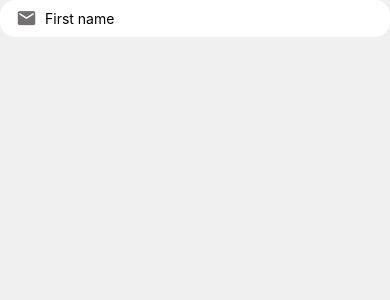
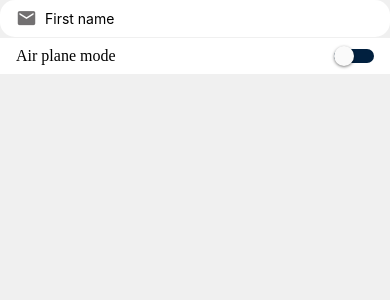
Before and after one commit to LeonelKero/done-with, a React Native app: screen / in a window 390 px wide. Shown: the top 300 px of the page. Built offline with nearby package versions, Linux system fonts and the light colour scheme.

Commit message:
Code refactoring

```diff
--- a/App.js
+++ b/App.js
@@ -1,19 +1,25 @@
+import { MaterialCommunityIcons } from "@expo/vector-icons";
 import { StyleSheet } from "react-native";
+import DWInput from "./app/components/input/DWInput";
+import DWSwitch from "./app/components/switch/DWSwitch";
 import color from "./app/config/color";
-import ProductImageScreen from "./app/screens/product/ProductImageScreen";
-import WelcomeScreen from "./app/screens/welcome/WelcomeScreen";
-import ListingDetailsScreen from "./app/screens/details/ListingDetailsScreen";
-import MessagesScreen from "./app/screens/messages/MessagesScreen";
-import AccountScreen from "./app/screens/account/AccountScreen";
-import ListingsScreen from "./app/screens/listings/ListingsScreen";
 import RootContainer from "./app/screens/RootContainer";
-import DWInput from "./app/components/input/DWInput";
-import {MaterialCommunityIcons} from '@expo/vector-icons'
 
 export default function App() {
-  return <RootContainer>
-    <DWInput placeholder="First name" Icon={<MaterialCommunityIcons name="email" size={21} color={color.gray} />} />
-  </RootContainer>
+  return (
+    <RootContainer>
+      <DWInput
+        placeholder="First name"
+        Icon={
+          <MaterialCommunityIcons name="email" size={21} color={color.gray} />
+        }
+      />
+      <DWSwitch
+        text="Air plane mode"
+        getCurrentState={(state) => console.log("Switch state", state)}
+      />
+    </RootContainer>
+  );
 }
 
 const styles = StyleSheet.create({
--- a/app/components/input/DWInput.tsx
+++ b/app/components/input/DWInput.tsx
@@ -5,12 +5,13 @@ import color from "../../config/color";
 interface Props {
   placeholder: string;
   value: string;
-  onTextChange: (text: string) => void;
+  getText: (text: string) => void;
   Icon: ReactNode;
 }
 
 const DWInput = ({ placeholder, Icon }: Props) => {
   const [value, setValue] = useState<string>("");
+  // TODO: Get typed value from parent
 
   return (
     <View style={styles.container}>
@@ -42,6 +43,6 @@ const styles = StyleSheet.create({
   input: {
     paddingStart: 8,
     paddingEnd: 16,
-    width: '100%'
+    width: "100%",
   },
 });
--- /dev/null
+++ b/app/components/switch/DWSwitch.tsx
@@ -0,0 +1,47 @@
+import React, { useState } from "react";
+import { StyleSheet, Switch, View } from "react-native";
+import color from "../../config/color";
+import DWText from "../text/DWText";
+
+interface Props {
+  text: string;
+  getCurrentState: (cState: boolean) => void;
+}
+
+const DWSwitch = ({ text, getCurrentState }: Props) => {
+  const [isEnabled, setEnabled] = useState(false);
+
+  const handleValueChange = (recentState) => {
+    setEnabled(recentState);
+    getCurrentState(recentState);
+  };
+
+  return (
+    <View style={styles.container}>
+      <DWText customStyle={styles.text}>{text}</DWText>
+      <Switch
+        value={isEnabled}
+        onValueChange={() => handleValueChange(!isEnabled)}
+        trackColor={{ true: color.lightBlue, false: color.primary }}
+      />
+    </View>
+  );
+};
+
+export default DWSwitch;
+
+const styles = StyleSheet.create({
+  container: {
+    width: "100%",
+    backgroundColor: color.white,
+    flexDirection: "row",
+    alignItems: "center",
+    paddingHorizontal: 16,
+    paddingVertical: 8,
+    justifyContent: "space-between",
+    marginTop: 1,
+  },
+  text: {
+    fontSize: 16,
+  },
+});
```
